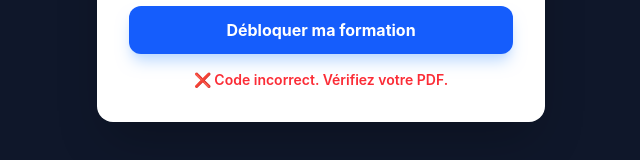
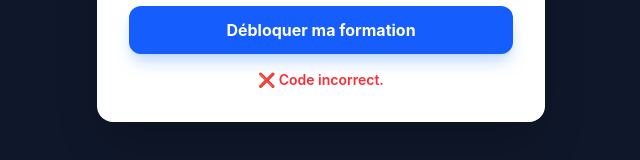
Before and after one commit to biaoumarsouk/Formation_HTML_CSS, a React (Vite) app: page /login in a window 1280 px wide. Both pictures are taken after typing "Sample" into the empty fields and a click on the button "Débloquer ma formation". Shown: the part 451-611 px from the top of the page, without its empty margins (319-959 px from the left). Built offline with nearby package versions, Linux system fonts and the light colour scheme.

Commit message:
Premier commitG

```diff
--- a/src/pages/Login.jsx
+++ b/src/pages/Login.jsx
@@ -35,7 +35,7 @@ export default function Login({ onLogin }) {
             Débloquer ma formation
           </button>
         </form>
-        {error && <p className="mt-4 text-red-500 text-center text-sm font-semibold">❌ Code incorrect. Vérifiez votre PDF.</p>}
+        {error && <p className="mt-4 text-red-500 text-center text-sm font-semibold">❌ Code incorrect.</p>}
       </div>
     </div>
   );
```
